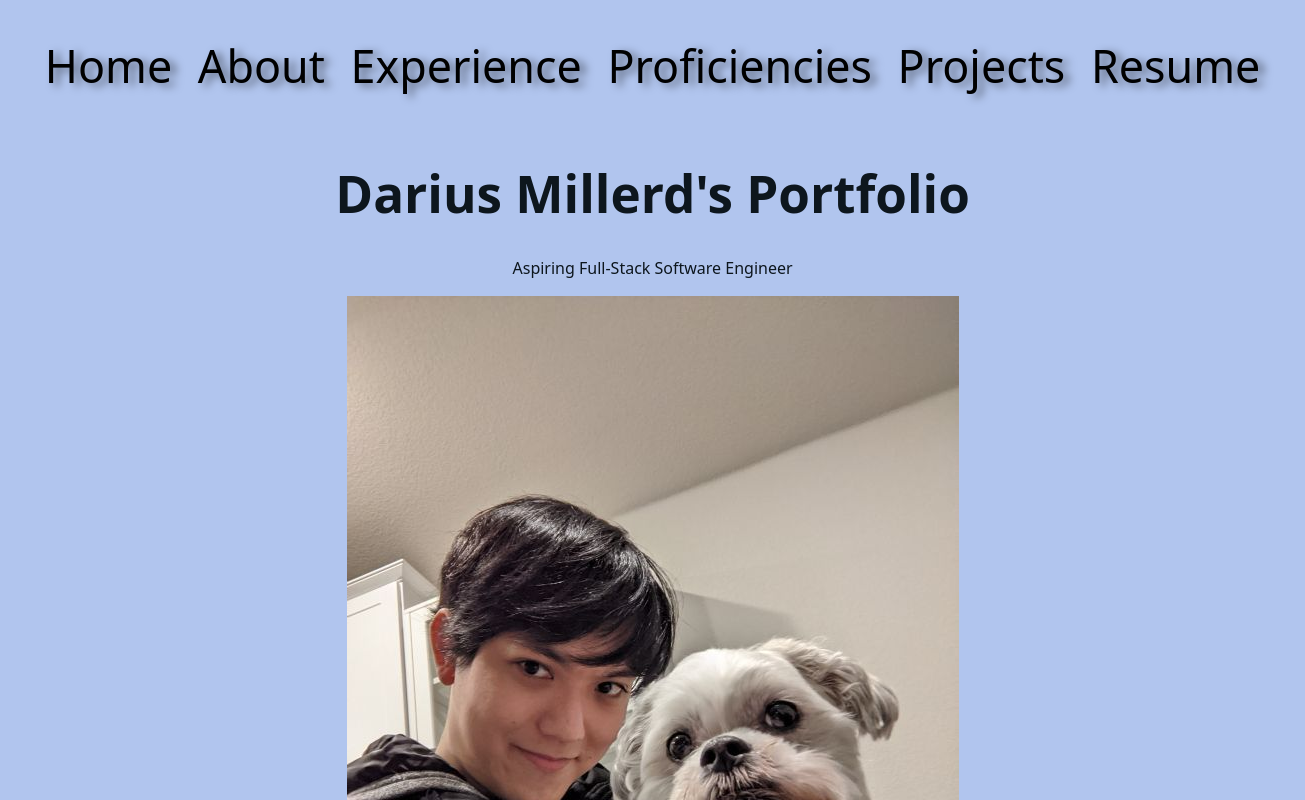
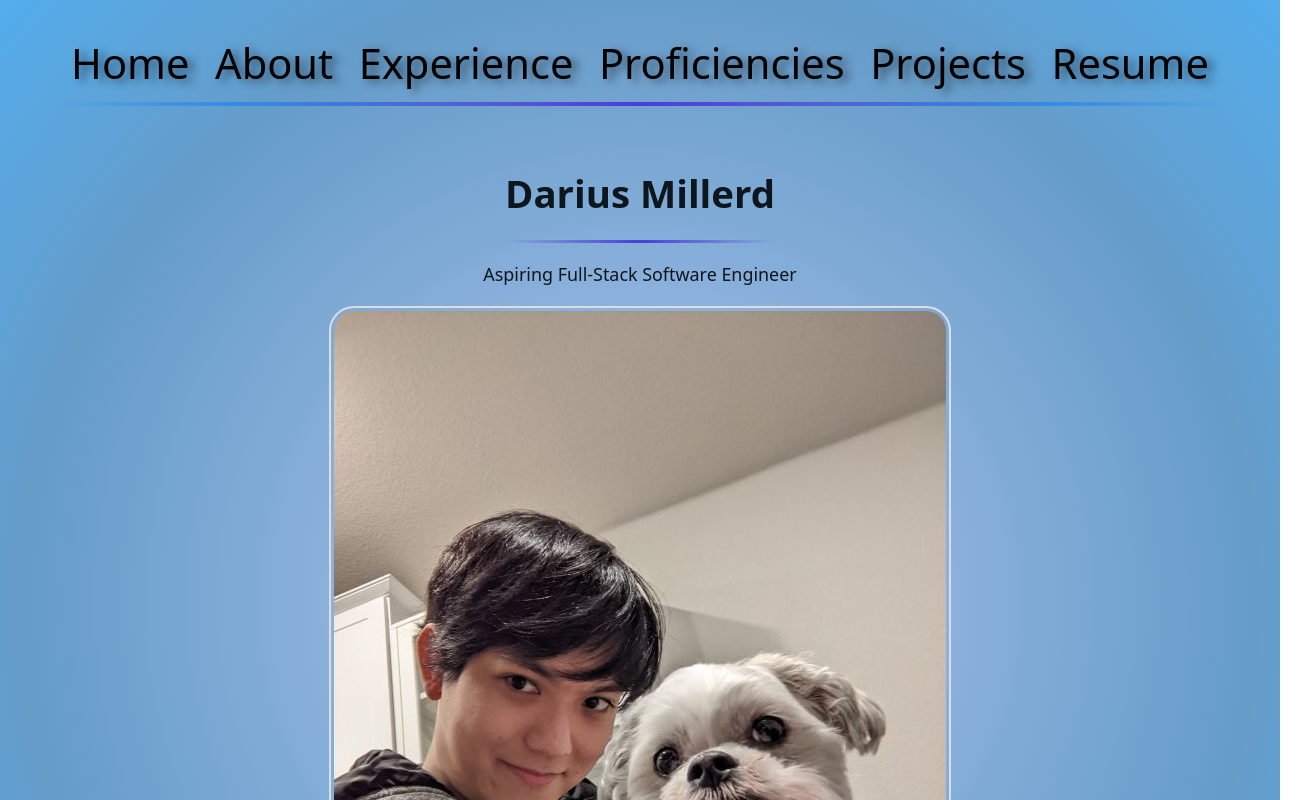
Before and after one commit to DMillerd/DariusMillerdPortfolio, a React (Vite) app: page /#/ in a window 1280 px wide. Shown: the top 800 px of the page, 1305 px wide, since content can reach past the window. Built offline with nearby package versions, Linux system fonts and the light colour scheme.

Commit message:
styled pages to look more appealing, need to work on dark mode

```diff
--- a/src/App.css
+++ b/src/App.css
@@ -1,7 +1,8 @@
 #root {
   padding: 2rem;
   text-align: center;
-  max-width: max-content;
+  width: auto;
+  margin: 0 auto;
 }
 .routes{
   max-width: max-content;
@@ -11,7 +12,7 @@
 }
 .navbar{
   max-width: max-content;
-  margin: 0;
+  margin: 0 auto;
   padding: 0;
   text-align: center;
 }
--- a/src/components/About.jsx
+++ b/src/components/About.jsx
@@ -7,7 +7,10 @@ const About = () => {
 
 return (
     <div>
+        <div className="header-container">
         <h1>About me</h1>
+        <hr className="gradient-2"></hr>
+        </div>
         <p>As a recent graduate as an Associate of Science, I am looking for a way for me to be able to follow my passion for engineering and technology.
 
 My recent graduation from ACC's Software Development Bootcamp has given me countless experiences in learning what it takes to be a software developer. I have learned a lot of the ins and outs of Microsoft's Visual Studio Code with it's amazing extensions. I have crafted numerous applications from scratch using JavaScript, HTML, and CSS.</p>
--- a/src/components/Experience.jsx
+++ b/src/components/Experience.jsx
@@ -7,7 +7,10 @@ const Experience = () => {
 
 return (
     <div>
+        <div className="header-container">
         <h1>My Experience</h1>
+        <hr className="gradient-2"></hr>
+        </div>
         <p>Languages, tools, possible applications.</p>
         <p>At my current job, I have been working with a SQL Database, analyzing inventory.</p>
         <p>Throughout the duration of my education, I've been introduced to many tools, software, and languages that have been helping me progress me career.</p>
--- a/src/components/Home.jsx
+++ b/src/components/Home.jsx
@@ -7,7 +7,10 @@ const Home = () => {
 
 return (
         <div>
-            <h1>Darius Millerd's Portfolio</h1>
+            <div className="header-container">
+            <h1>Darius Millerd</h1>
+            <hr className="gradient-2"></hr>
+            </div>
             <p>Aspiring Full-Stack Software Engineer</p>
             <img className="home-photo" src={DariusAndToby} alt="Photo of Darius" />
         </div>
--- a/src/components/Navbar.jsx
+++ b/src/components/Navbar.jsx
@@ -15,7 +15,9 @@ return (
         <span className="navbar-buttons"><Link to="/proficiencies">Proficiencies</Link></span>
         <span className="navbar-buttons"><Link to="/projects">Projects</Link></span>
         <span className="navbar-buttons"><Link to="/resume">Resume</Link></span>
+        <hr className="gradient"></hr>
     </div>
+
     );
 };
 
--- a/src/components/Proficiencies.jsx
+++ b/src/components/Proficiencies.jsx
@@ -7,24 +7,33 @@ const Proficiencies = () => {
 
     return (
         <div>
+            <div className="header-container">
             <h1>Here are my Proficiencies</h1>
+            <hr className="gradient-2"></hr>
+            </div>
             <p>These would be from the different coding languages I know, to what tools I hae used in the past in previous projects.</p>
+
+            <h2>Front End</h2>
             <ul>
-            <h4>Front End</h4>
                 <li>HTML</li>
                 <li>CSS</li>
                 <li>Javascript & NodeJS</li>
                 <li>React JS</li>
-            <h4>Back End</h4>
+            </ul>
+            <h2>Back End</h2>
+            <ul>
                 <li>MongoDB and mongoose</li>
                 <li>SQL & PostgreSQL</li>
                 <li>AWS</li>
                 <li>Github and Github pages</li>
-            <h4>Other</h4>
+            </ul>
+            <h2>Other</h2>
+            <ul>
                 <li>Project management tools such as Trello</li>
                 <li>Testing code with Jest</li>
                 <li>Github Copilot</li>
             </ul>
+
         </div>
     );
 };
--- a/src/components/Projects.jsx
+++ b/src/components/Projects.jsx
@@ -6,7 +6,10 @@ const Projects = () => {
 
 return (
     <div>
+        <div className="header-container">
         <h1>These are some projects I've worked on</h1>
+        <hr className="gradient-2"></hr>
+        </div>
         <p>These are a few projects that I've worked on recently.</p>
         <ul>
             <div>
--- a/src/components/Resume.jsx
+++ b/src/components/Resume.jsx
@@ -7,8 +7,10 @@ const Resume = () => {
 
     return (
         <div>
+            <div className="header-container">
             <h1>This is my Resume</h1>
-
+            <hr className="gradient-2"></hr>
+            </div>
             <ul>
                 <h2>Education</h2>
                 <li>Austin Community College
--- a/src/index.css
+++ b/src/index.css
@@ -26,7 +26,7 @@ a:hover {
 }
 
 body {
-  margin: 0;
+  margin: 0 auto;
   display: flex;
   place-items: top;
   min-width: 320px;
@@ -35,7 +35,7 @@ body {
 }
 
 h1 {
-  font-size: 3.2em;
+  font-size: 3vw;
   line-height: 1.1;
 }
 
@@ -57,14 +57,47 @@ button:focus,
 button:focus-visible {
   outline: 4px auto -webkit-focus-ring-color;
 }
-
+p {
+font-size: 1.4vw;
+}
+h2 {
+font-size: 2.5vw;
+}
+h3 {
+font-size: 2vw;
+}
+li {
+font-size: 1.4vw;
+}
+.home-photo {
+  border-radius: 25px;
+  max-width: 100%;
+  height: auto;
+  border: 2px solid #ddd;
+  padding: 3px;
+  width: auto;
+}
+hr.gradient-2 {
+    height: 3px;
+    border: none;
+    border-radius: 6px;
+    width: auto;
+    background: radial-gradient(circle,
+            rgb(71, 63, 219) 0%,
+            rgba(111, 173, 197, 0) 100%);
+}
+.header-container {
+  margin: auto;
+  width: fit-content
+}
 
 
 
 @media (prefers-color-scheme: light) {
   :root {
     color: #0d161d;
-    background-color: #b1c5ee;
+    background: #B1C5EE;
+    background: radial-gradient(circle, rgba(177, 197, 238, 1) 0%, rgb(101, 156, 201) 70%, rgba(83, 173, 237, 1) 100%);
     /* background for whole page */
   }
   a{
@@ -79,7 +112,7 @@ button:focus-visible {
       transition: .25s;
   }
   a:active {
-      color: #28d0e6f3;
+      color: rgb(52, 139, 231);
       text-shadow: 0px 0px 3px rgb(0, 0, 0);
       transition: .25s;
   }
--- a/src/style/Navbar.css
+++ b/src/style/Navbar.css
@@ -1,10 +1,11 @@
 .navbar-buttons {
     padding: 1vw;
-    font-size: 3.5vw;
+    font-size: 3.25vw;
     /* background-color: rgb(211, 211, 255); */
     /* border: 1px solid black; */
 
 }
+
 .navbar-buttons:hover {
     transform: scale(1.1);
     padding: 1vw;
@@ -13,7 +14,19 @@
 
     transition: .5s;
 }
+
 .navbar-container {
     margin-top: 0;
 
 }
+
+hr.gradient {
+    height: 4px;
+    border: none;
+    border-radius: 6px;
+    background: radial-gradient(circle,
+            rgb(71, 63, 219) 0%,
+            rgb(85, 85, 211) 21%,
+            rgb(52, 139, 231) 70%,
+            rgba(119, 255, 225, 0) 100%);
+}
```
Lines whose indentation alone changed are shown as unchanged.
